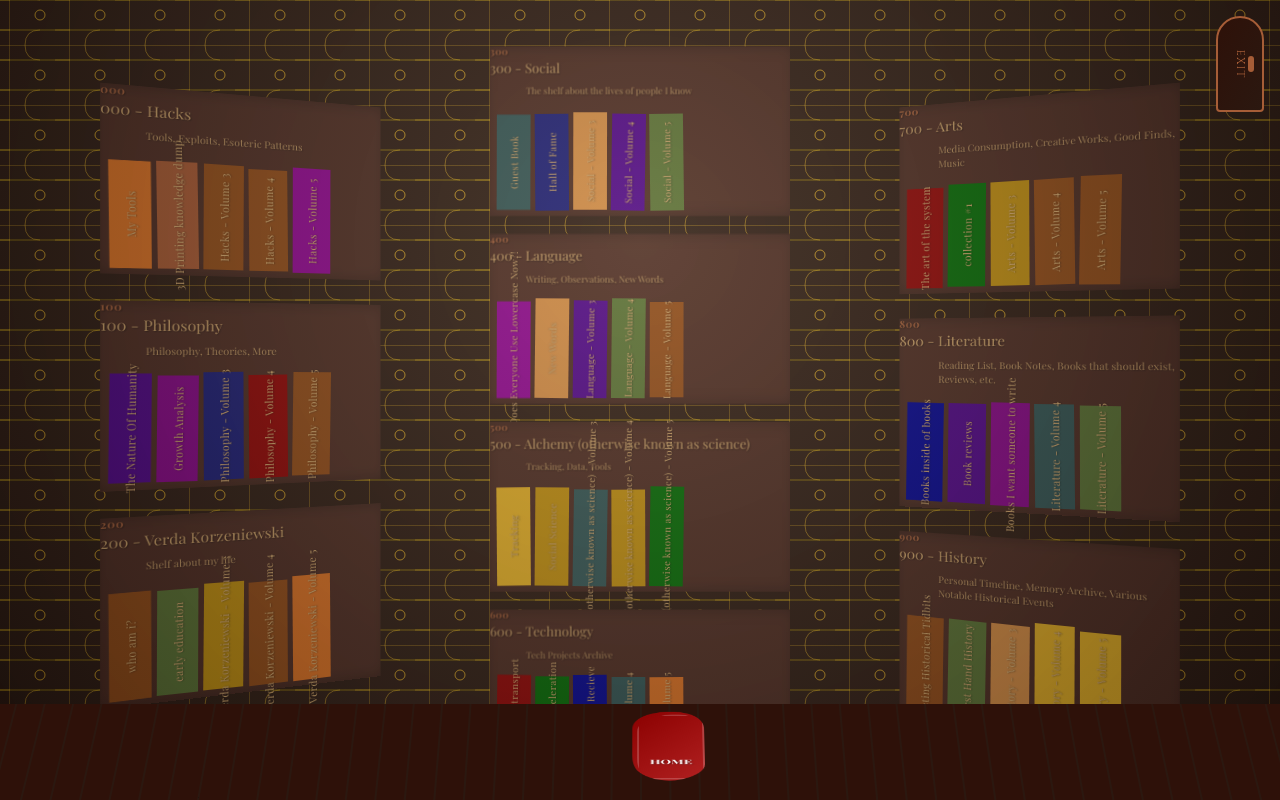
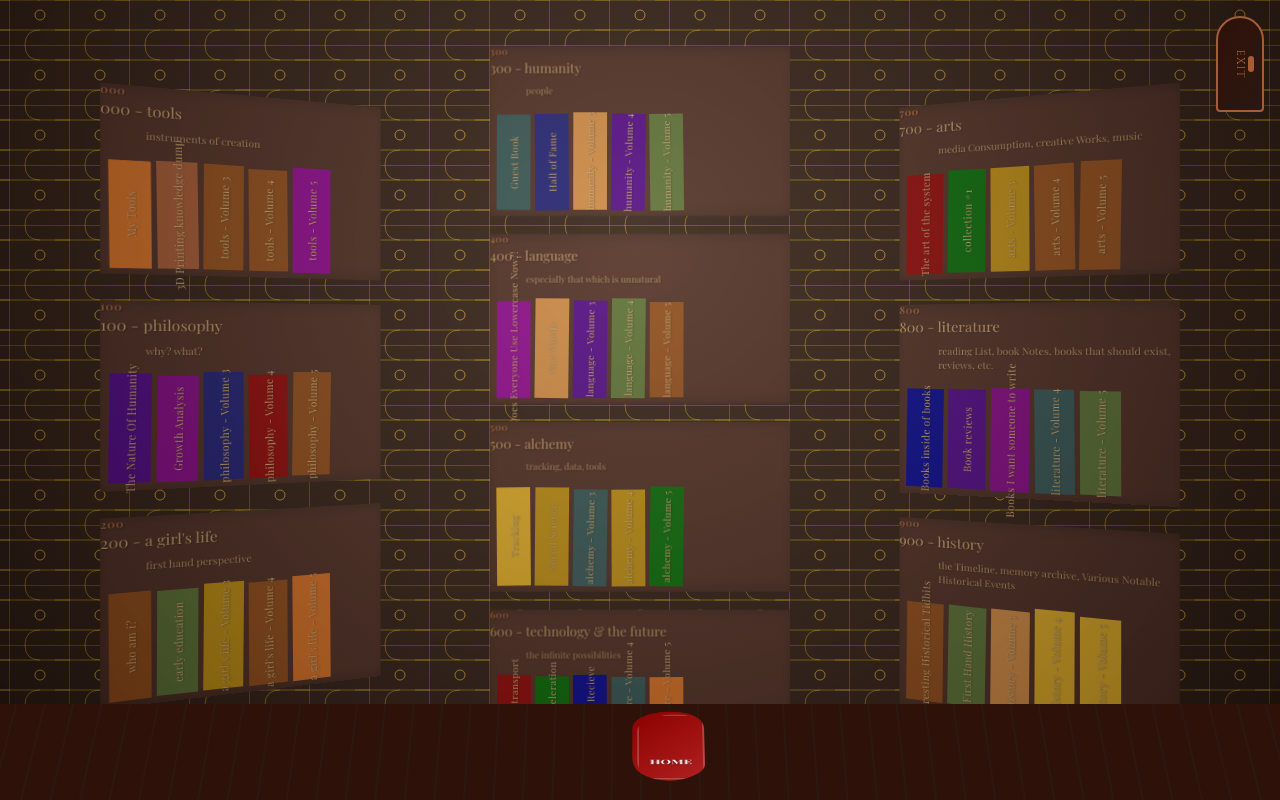
Before and after one commit to verdakode/library2.0, a Next.js app: page /library-room in a window 1280 px wide. Built offline with nearby package versions, Linux system fonts and the light colour scheme; a web font is replaced by a local one.

Commit message:
fix titles

```diff
--- a/src/app/library-room/page.tsx
+++ b/src/app/library-room/page.tsx
@@ -7,62 +7,62 @@ import { SHELF_BOOKS, getRandomBookColor } from '@/data/books';
 const shelves = [
   {
     id: "000",
-    name: "Hacks",
-    description: "Tools, Exploits, Esoteric Patterns",
+    name: "tools",
+    description: "instruments of creation",
     color: "from-[#4A3B27] to-[#785C38]",
   },
   {
     id: "100",
-    name: "Philosophy",
-    description: "Philosophy, Theories, More",
+    name: "philosophy",
+    description: "why? what?",
     color: "from-[#5C4033] to-[#8B4513]",
   },
   {
     id: "200",
-    name: "Verda Korzeniewski",
-    description: "Shelf about my life",
+    name: "a girl's life",
+    description: "first hand perspective",
     color: "from-[#785C38] to-[#C4A484]",
   },
   {
     id: "300",
-    name: "Social",
-    description: "The shelf about the lives of people I know",
+    name: "humanity",
+    description: "people",
     color: "from-[#8B4513] to-[#D2691E]",
   },
   {
     id: "400",
-    name: "Language",
-    description: "Writing, Observations, New Words",
+    name: "language",
+    description: "especially that which is unnatural",
     color: "from-[#4A3B27] to-[#785C38]",
   },
   {
     id: "500",
-    name: "Alchemy (otherwise known as science)",
-    description: "Tracking, Data, Tools",
+    name: "alchemy",
+    description: "tracking, data, tools",
     color: "from-[#5C4033] to-[#8B4513]",
   },
   {
     id: "600",
-    name: "Technology",
-    description: "Tech Projects Archive",
+    name: "technology & the future",
+    description: "the infinite possibilities",
     color: "from-[#785C38] to-[#C4A484]",
   },
   {
     id: "700",
-    name: "Arts",
-    description: "Media Consumption, Creative Works, Good Finds, Music",
+    name: "arts",
+    description: "media Consumption, creative Works, music",
     color: "from-[#8B4513] to-[#D2691E]",
   },
   {
     id: "800",
-    name: "Literature",
-    description: "Reading List, Book Notes, Books that should exist, Reviews, etc.",
+    name: "literature",
+    description: "reading List, book Notes, books that should exist, reviews, etc.",
     color: "from-[#4A3B27] to-[#785C38]",
   },
   {
     id: "900",
-    name: "History",
-    description: "Personal Timeline, Memory Archive, Various Notable Historical Events",
+    name: "history",
+    description: "the Timeline, memory archive, Various Notable Historical Events",
     color: "from-[#5C4033] to-[#8B4513]",
   },
 ];
```
